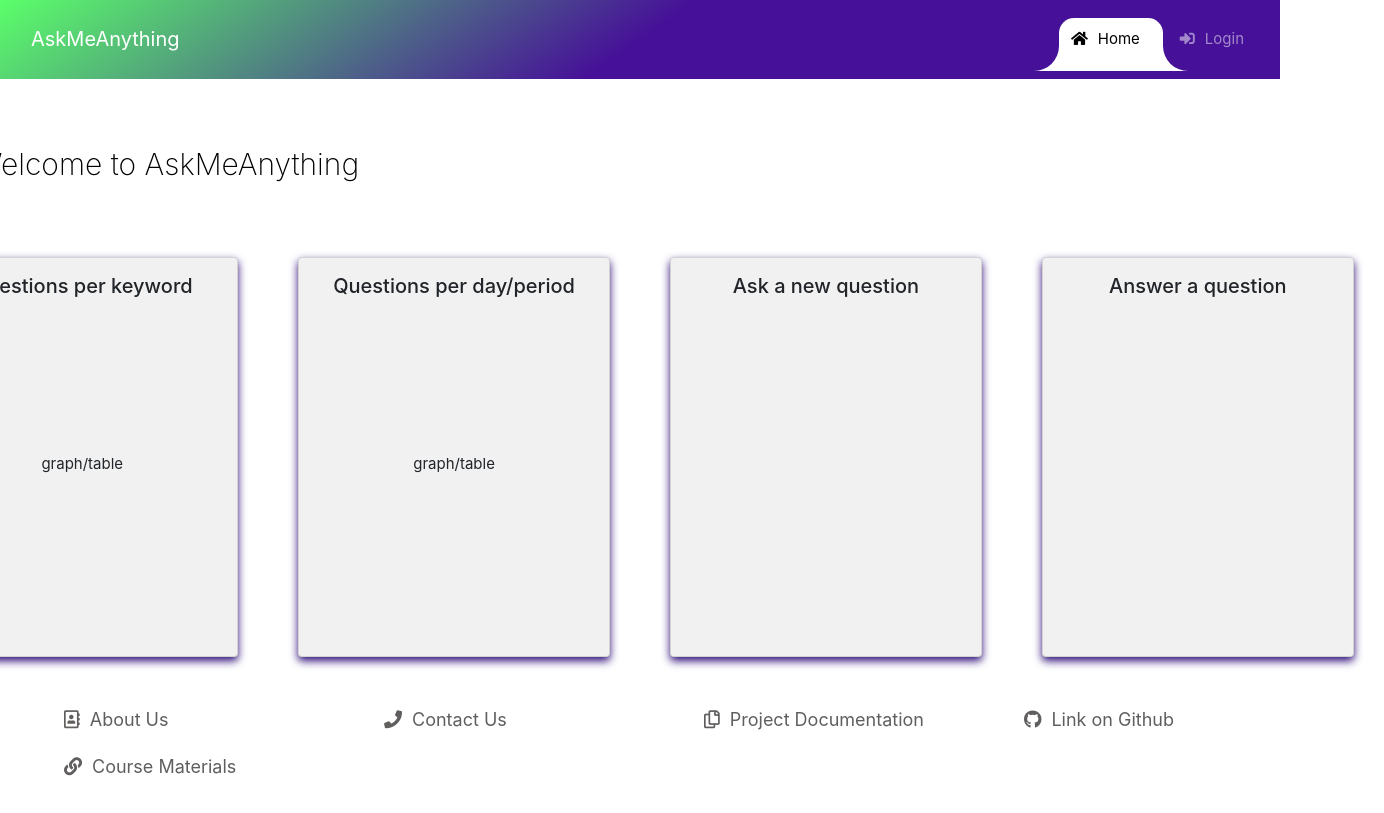
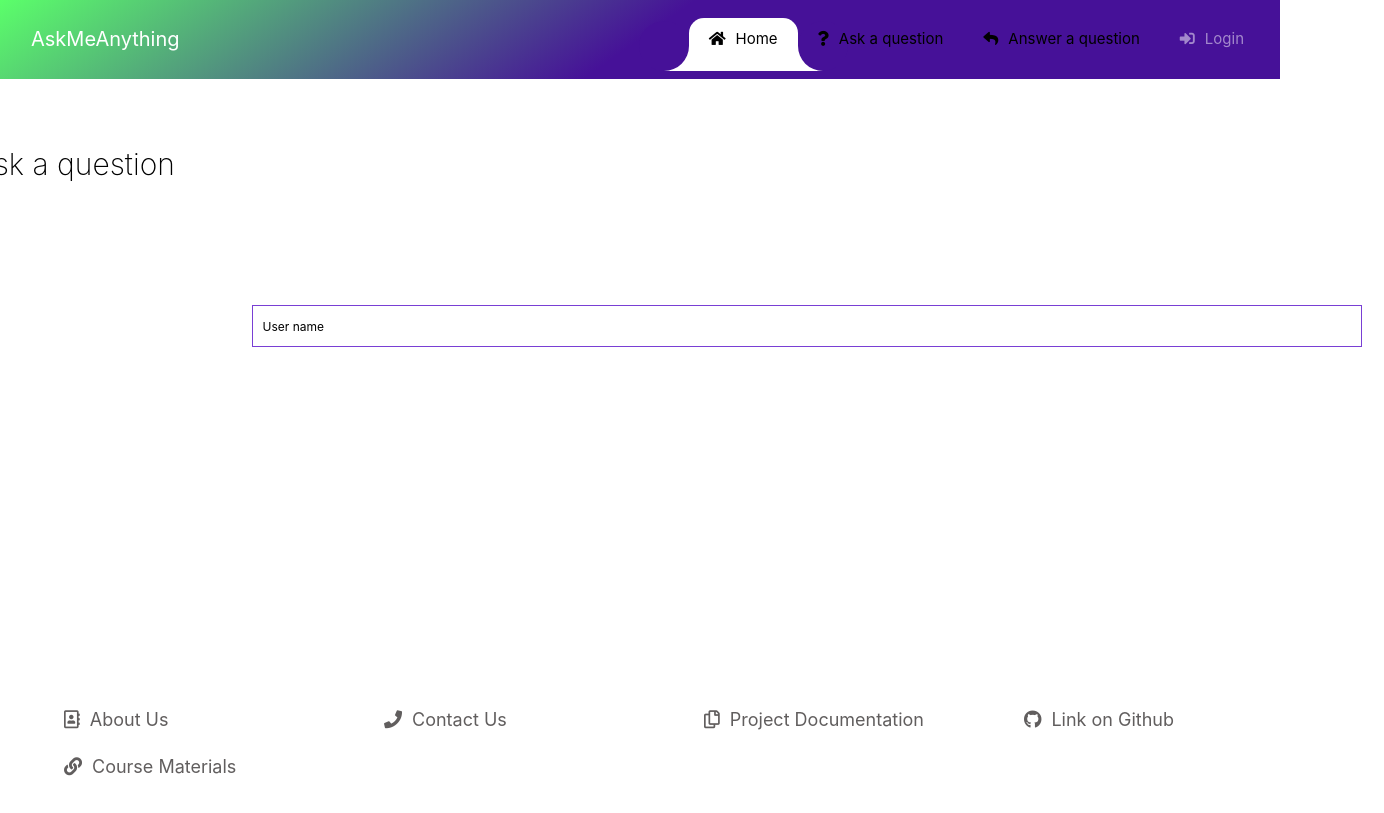
Before and after one commit to alexandrakapa/Ask_Me_Anything, a React (Create React App) app in the folder front_end/: page /ask_a_question in a window 1280 px wide. Before the commit this address led to /. Shown: the whole page, 1384 px wide, since content can reach past the window. Built offline with nearby package versions, Linux system fonts and the light colour scheme.

Commit message:
start of the ask a question page

```diff
--- a/front_end/src/App.js
+++ b/front_end/src/App.js
@@ -14,6 +14,8 @@ import Contact from './components/pages/Contact/Contact';
 import Home from './components/pages/Home/Home';
 import Services from './components/pages/Service/Services';
 import Testimonial from './components/pages/Testimonial/Testimonial';
+import AskAQuestion from './components/pages/AskAQuestion/AskAQuestion';
+import AnswerAQuestion from './components/pages/AnswerAQuestion/AnswerAQuestion';
 import {AccountBox} from "./components/pages/accountBox";
 import Navbar from './components/Navbar/Navbar';
 import Footer from './components/Footer/Footer';
@@ -98,6 +100,12 @@ const App = () => {
                     <Route path="/testimonial" exact>
                         <Testimonial/>
                     </Route>
+                    <Route path="/ask_a_question" exact>
+                        <AskAQuestion/>
+                    </Route>
+                    <Route path="/answer_a_question" exact>
+                        <AnswerAQuestion/>
+                    </Route>
                     <Route path="/contact" exact>
                         <Contact/>
                     </Route>
--- a/front_end/src/components/Navbar/Navbar.js
+++ b/front_end/src/components/Navbar/Navbar.js
@@ -77,6 +77,21 @@ const Navbar = () => {
                         </NavLink>
                     </li>
 
+                    <li className="nav-item active">
+                        <NavLink className="nav-link" to="/ask_a_question" exact>
+                            <i
+                                className="fas fa-question">
+                            </i>Ask a question
+                        </NavLink>
+                    </li>
+                    <li className="nav-item active">
+                        <NavLink className="nav-link" to="/answer_a_question" exact>
+                            <i
+                                className="fas fa-reply">
+                            </i>Answer a question
+                        </NavLink>
+                    </li>
+
                     <li className="nav-item">
                         <NavLink className="nav-link" to="/login" exact>
                             <i
--- /dev/null
+++ b/front_end/src/components/pages/AnswerAQuestion/AnswerAQuestion.js
@@ -0,0 +1,13 @@
+import React from 'react'
+const AnswerAQuestion = () => {
+    return (
+        <div className="container">
+
+            <h1 className="text-center" style={{paddingTop: "30%"}}>
+                Answer
+            </h1>
+
+        </div>
+    )
+}
+export default AnswerAQuestion;
--- /dev/null
+++ b/front_end/src/components/pages/AskAQuestion/AskAQuestion.js
@@ -0,0 +1,15 @@
+import React from 'react'
+import {AskAQuestionStyle} from "../AskAQuestion/AskAQuestionStyle";
+import {Input} from "../accountBox/common";
+const AskAQuestion = () => {
+    return (
+        <AskAQuestionStyle>
+            <div className="container">
+
+            <h1>Ask a question</h1>
+                <Input type="email" placeholder="User name" />
+        </div>
+            </AskAQuestionStyle>
+    )
+}
+export default AskAQuestion;
--- /dev/null
+++ b/front_end/src/components/pages/AskAQuestion/AskAQuestionStyle.js
@@ -0,0 +1,50 @@
+import styled from "styled-components";
+
+export const AskAQuestionStyle = styled.div`
+  h1 {
+    line-height: 2;
+    display: flex;
+    margin-bottom: 10%;
+    margin-top: 5%;
+    color: #000000;
+    font-size: 30px;
+    font-weight: 200;
+    margin-left: -10%;
+  }
+
+  h3 {
+    font-size: 20px;
+  }
+
+  p {
+    font-size: 15px;
+  }
+
+`
+
+export const Input = styled . input `
+  width: 100%;
+  height: 42px;
+  outline: none;
+  border: 1px solid rgb(121, 63, 212);
+  padding: 0px 10px;
+  //border-bottom: 1.4px solid transparent;
+  transition: all 200ms ease-in-out;
+  font-size: 12px;
+  margin-bottom: 7%;
+  margin-left: -15%;
+
+
+  &::placeholder {
+    color: rgb(0, 0, 0);
+  }
+
+  &:not(:last-of-type) {
+    border-bottom: 1.5px solid rgb(121, 63, 212);
+  }
+
+  &:focus {
+    outline: none;
+    border-bottom: 2px solid rgb(95, 91, 91);
+  }
+   `;
```
